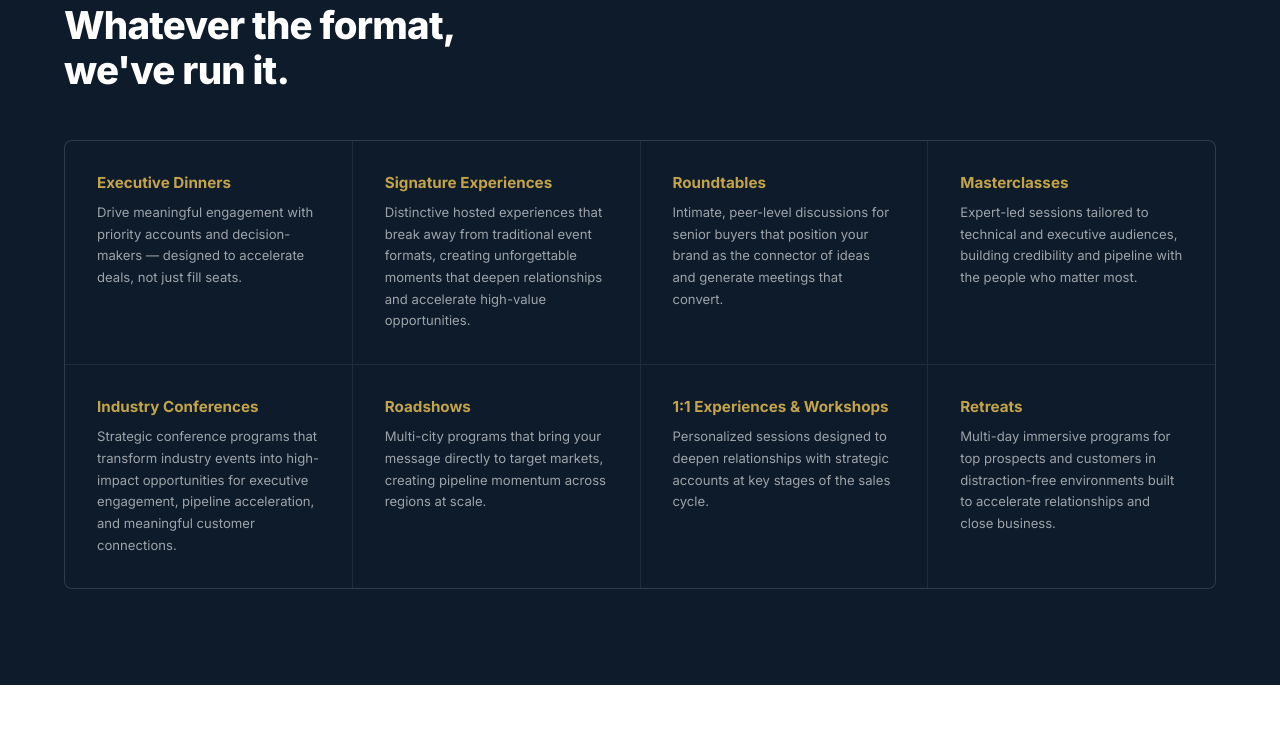
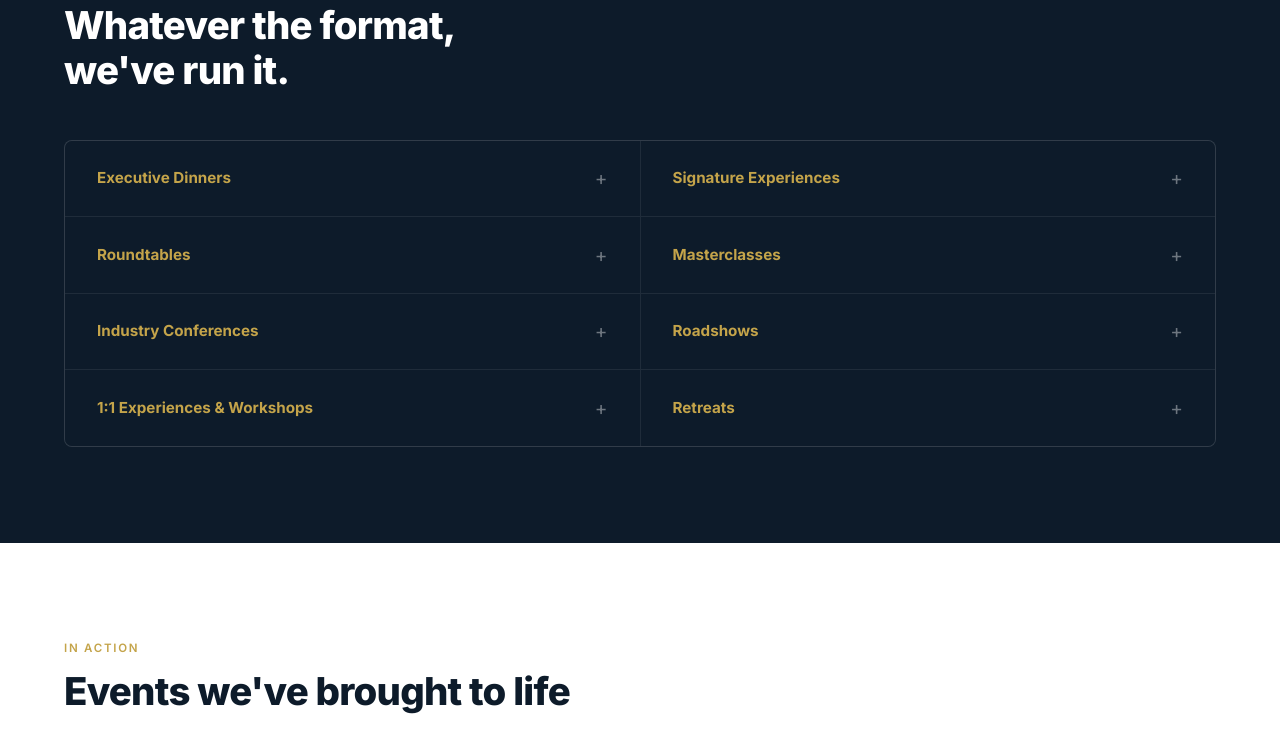
Before and after one commit to Fractional-Events/Website, a plain HTML site: page index.html in a window 1280 px wide. Shown: the part 1855-2586 px from the top of the page. Drawn offline with Linux system fonts and the light colour scheme.

Commit message:
Fix mobile layout, hero bg path, accordion events, image crop, nav link

```diff
--- a/css/styles.css
+++ b/css/styles.css
@@ -113,8 +113,8 @@ nav.scrolled {
 .hero-bg {
   position: absolute;
   inset: 0;
-  background: url('images/hero.jpg') center/cover no-repeat;
-  opacity: 0.18;
+  background: url('../images/hero.jpg') center/cover no-repeat;
+  opacity: 0.25;
 }
 
 .hero-content {
@@ -189,6 +189,7 @@ nav.scrolled {
   gap: 3rem;
   margin-top: 4rem;
   padding-top: 2.5rem;
+  padding-bottom: 3rem;
   border-top: 1px solid rgba(255,255,255,0.1);
 }
 
@@ -320,9 +321,9 @@ section { padding: 6rem 5%; }
 
 #event-types .section-title { margin-bottom: 3rem; }
 
-.event-cards-grid {
+.event-accordion {
   display: grid;
-  grid-template-columns: repeat(4, 1fr);
+  grid-template-columns: repeat(2, 1fr);
   gap: 1px;
   background: rgba(255,255,255,0.08);
   border: 1px solid rgba(255,255,255,0.08);
@@ -332,28 +333,49 @@ section { padding: 6rem 5%; }
 
 .event-card {
   background: var(--navy);
-  padding: 2rem;
   transition: background 0.2s;
 }
 
 .event-card:hover { background: var(--navy-mid); }
 
-.event-card h3 {
+.event-card summary {
   font-size: 0.95rem;
   font-weight: 700;
   color: var(--gold);
-  margin-bottom: 0.6rem;
-  line-height: 1.3;
+  padding: 1.4rem 2rem;
+  cursor: pointer;
+  list-style: none;
+  display: flex;
+  align-items: center;
+  justify-content: space-between;
+  user-select: none;
+}
+
+.event-card summary::-webkit-details-marker { display: none; }
+
+.event-card summary::after {
+  content: '+';
+  font-size: 1.2rem;
+  font-weight: 400;
+  color: rgba(255,255,255,0.4);
+  transition: transform 0.2s;
+  flex-shrink: 0;
+  margin-left: 1rem;
+}
+
+.event-card[open] summary::after {
+  transform: rotate(45deg);
+  color: var(--gold);
 }
 
 .event-card p {
-  font-size: 0.82rem;
+  font-size: 0.85rem;
   color: rgba(255,255,255,0.6);
-  line-height: 1.65;
+  line-height: 1.7;
+  padding: 0 2rem 1.4rem;
 }
 
-@media (max-width: 1024px) { .event-cards-grid { grid-template-columns: repeat(2, 1fr); } }
-@media (max-width: 540px) { .event-cards-grid { grid-template-columns: 1fr; } }
+@media (max-width: 640px) { .event-accordion { grid-template-columns: 1fr; } }
 
 /* ── GALLERY ── */
 #gallery { background: var(--white); }
@@ -375,6 +397,7 @@ section { padding: 6rem 5%; }
   width: 100%;
   height: 100%;
   object-fit: cover;
+  object-position: center 70%;
   transition: transform 0.4s ease;
 }
 
@@ -664,9 +687,14 @@ footer {
   .nav-links { display: none; flex-direction: column; position: absolute; top: 100%; left: 0; right: 0; background: var(--navy); padding: 1.5rem 5%; gap: 1.25rem; }
   .nav-links.open { display: flex; }
   .nav-toggle { display: flex; }
-  .hero-stats { gap: 1.5rem; flex-wrap: wrap; }
-  .btn-secondary { margin-left: 0; margin-top: 0.75rem; }
-  .hero-content .buttons { display: flex; flex-direction: column; align-items: flex-start; }
+
+  #hero { align-items: center; text-align: center; padding-top: 6rem; }
+  .hero-eyebrow { margin-top: 0; }
+  .hero-content p { margin-left: auto; margin-right: auto; }
+  .hero-stats { gap: 1.5rem; flex-wrap: wrap; justify-content: center; }
+  .hero-content .buttons { display: flex; flex-direction: column; align-items: center; gap: 0.75rem; }
+  .btn-primary, .btn-secondary { width: 100%; max-width: 280px; text-align: center; margin: 0; }
+
   .process-grid { grid-template-columns: 1fr; }
   footer { flex-direction: column; text-align: center; }
   .footer-links { flex-wrap: wrap; justify-content: center; }
--- a/index.html
+++ b/index.html
@@ -20,6 +20,7 @@
     </button>
     <ul class="nav-links">
       <li><a href="#services">Services</a></li>
+      <li><a href="#event-types">Events We Run</a></li>
       <li><a href="#process">How It Works</a></li>
       <li><a href="#team">Team</a></li>
       <li><a href="#contact" class="nav-cta">Contact Us</a></li>
@@ -99,39 +100,39 @@
   <section id="event-types">
     <span class="section-label" style="color: var(--gold);">Events We Run</span>
     <h2 class="section-title light">Whatever the format,<br>we've run it.</h2>
-    <div class="event-cards-grid">
-      <div class="event-card">
-        <h3>Executive Dinners</h3>
+    <div class="event-accordion">
+      <details class="event-card">
+        <summary>Executive Dinners</summary>
         <p>Drive meaningful engagement with priority accounts and decision-makers — designed to accelerate deals, not just fill seats.</p>
-      </div>
-      <div class="event-card">
-        <h3>Signature Experiences</h3>
+      </details>
+      <details class="event-card">
+        <summary>Signature Experiences</summary>
         <p>Distinctive hosted experiences that break away from traditional event formats, creating unforgettable moments that deepen relationships and accelerate high-value opportunities.</p>
-      </div>
-      <div class="event-card">
-        <h3>Roundtables</h3>
+      </details>
+      <details class="event-card">
+        <summary>Roundtables</summary>
         <p>Intimate, peer-level discussions for senior buyers that position your brand as the connector of ideas and generate meetings that convert.</p>
-      </div>
-      <div class="event-card">
-        <h3>Masterclasses</h3>
+      </details>
+      <details class="event-card">
+        <summary>Masterclasses</summary>
         <p>Expert-led sessions tailored to technical and executive audiences, building credibility and pipeline with the people who matter most.</p>
-      </div>
-      <div class="event-card">
-        <h3>Industry Conferences</h3>
+      </details>
+      <details class="event-card">
+        <summary>Industry Conferences</summary>
         <p>Strategic conference programs that transform industry events into high-impact opportunities for executive engagement, pipeline acceleration, and meaningful customer connections.</p>
-      </div>
-      <div class="event-card">
-        <h3>Roadshows</h3>
+      </details>
+      <details class="event-card">
+        <summary>Roadshows</summary>
         <p>Multi-city programs that bring your message directly to target markets, creating pipeline momentum across regions at scale.</p>
-      </div>
-      <div class="event-card">
-        <h3>1:1 Experiences & Workshops</h3>
+      </details>
+      <details class="event-card">
+        <summary>1:1 Experiences &amp; Workshops</summary>
         <p>Personalized sessions designed to deepen relationships with strategic accounts at key stages of the sales cycle.</p>
-      </div>
-      <div class="event-card">
-        <h3>Retreats</h3>
+      </details>
+      <details class="event-card">
+        <summary>Retreats</summary>
         <p>Multi-day immersive programs for top prospects and customers in distraction-free environments built to accelerate relationships and close business.</p>
-      </div>
+      </details>
     </div>
   </section>
 
```
